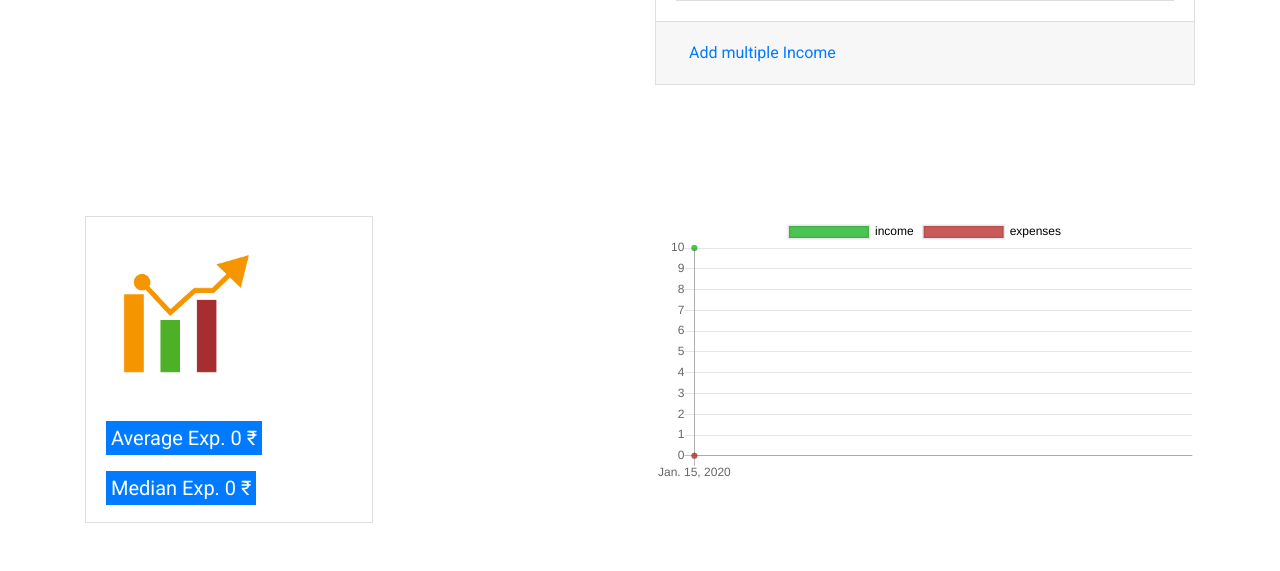
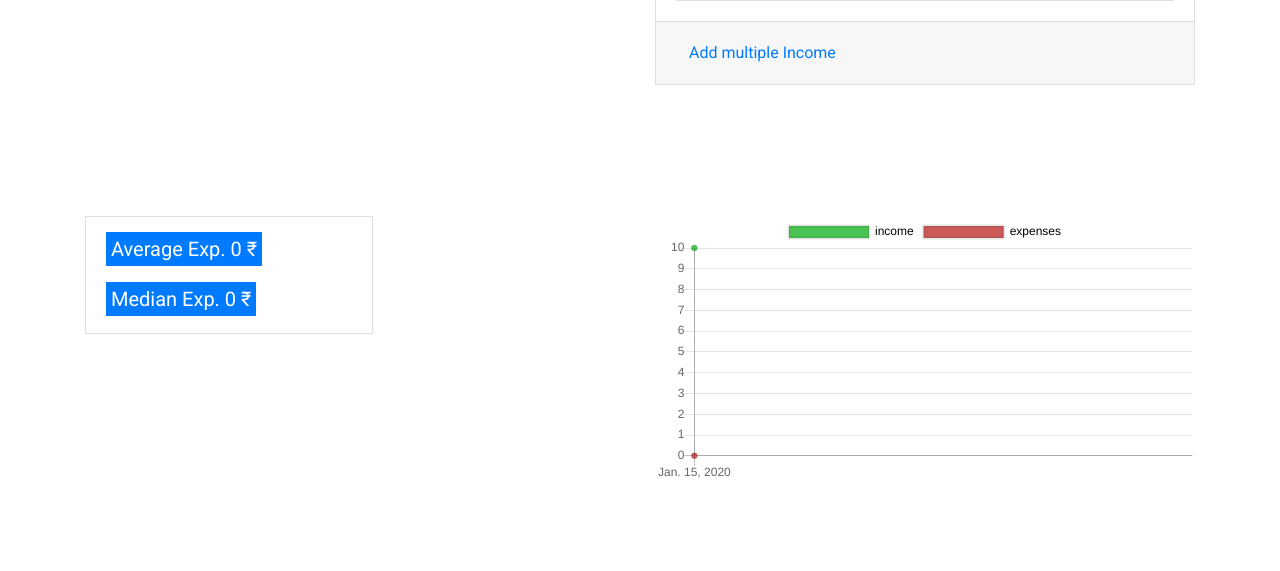
Before and after one commit to siddheshkand/expenses, a Django app: page / in a window 1280 px wide. Shown: the part 520-1091 px from the top of the page. After the commit the page ends 1054 px from the top, so only its background shows below. Run offline with Django 3.2, Linux system fonts and the light colour scheme; the first user in the database is signed in; tables that the repository leaves empty hold one stand-in row (Sample ...); some libraries are stand-ins or nearby versions.

```diff
--- a/home/templates/home/home.html
+++ b/home/templates/home/home.html
@@ -229,7 +229,6 @@
 
             <div class="col-lg-6">
                 <div class="card" style="width: 18rem;">
-                    <img class="card-img-top" src="{% static 'img/stats.png' %}" style="height: auto;width: 200px">
                     <div class="card-body">
                         <h5 class="card-title btn-primary" style="display: inline;padding: 5px">Average Exp.
                             {{ stats.daily_expenses_mean }} ₹</h5>
```
